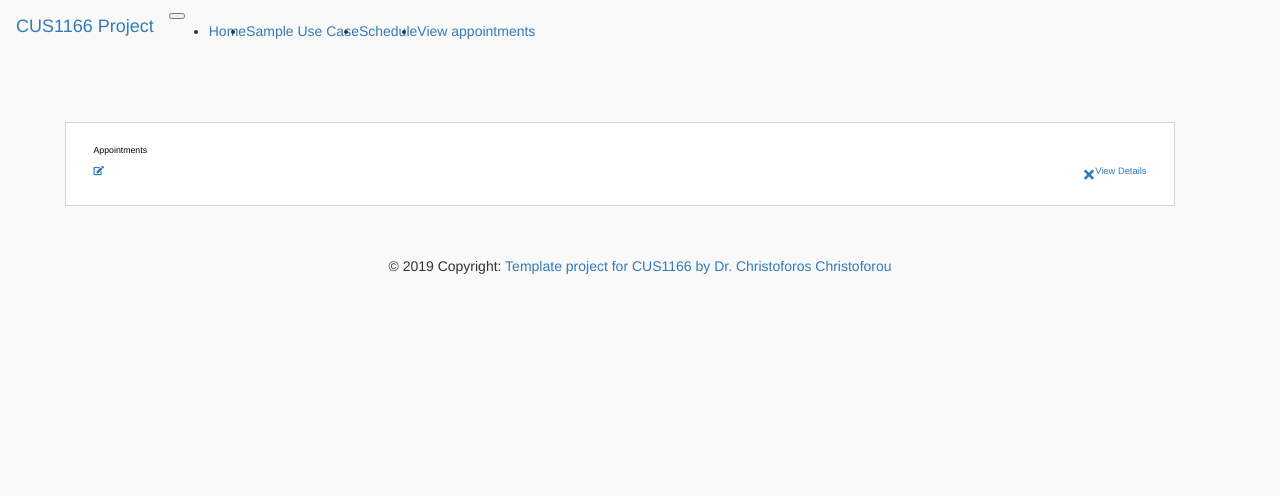
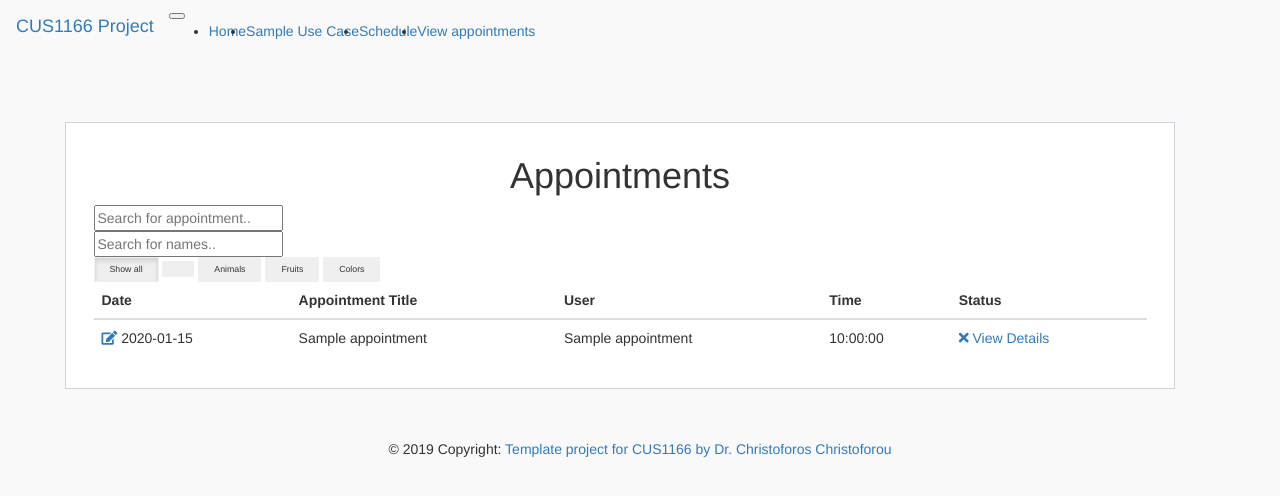
Before and after one commit to Sguthrie16/CUS1166_Quiz, a Flask app: page /ViewAppointments in a window 1280 px wide. Shown: the top 496 px of the page. Run offline with Flask 2, Linux system fonts and the light colour scheme; tables that the repository leaves empty hold one stand-in row (values such as "Sample post"); some libraries are stand-ins or nearby versions.

Commit message:
Sorting by name and appointment

```diff
--- a/CUS1166_Project_Template-master/app/main/routes.py
+++ b/CUS1166_Project_Template-master/app/main/routes.py
@@ -6,6 +6,9 @@ from app.models import Task, Appointment
 
 
 # Main route of the applicaitons.
+from sqlalchemy import desc
+
+
 @bp.route('/', methods=['GET', 'POST'])
 def index():
     return render_template("main/index.html")
@@ -139,7 +142,8 @@ def remove_schedule(appointment_id):
 
 @bp.route('/ViewAppointments', methods=['GET', 'POST'])
 def view_schedule():
-    schedule = db.session.query(Appointment).all()
+    schedule = db.session.query(Appointment).order_by(desc(Appointment.appointment_time)).all()
+
     return render_template('main/display_schedules.html', schedule=schedule)
 
 
--- a/CUS1166_Project_Template-master/app/templates/main/display_schedules.html
+++ b/CUS1166_Project_Template-master/app/templates/main/display_schedules.html
@@ -1,5 +1,5 @@
+
 {% extends "menu.html" %}
-
 {% block main_content %}
 <div class="page-content page-container" id="page-content">
     <div class="padding">
@@ -7,37 +7,54 @@
             <div class="col-lg-12">
                 <div class="card px-3">
                     <div class="card-body">
-                        <h4 class="card-title">Appointments</h4>
+
                         <div class="list-wrapper">
-                <ul class="d-flex flex-column-reverse">
+                            <h1 class="text-center">Appointments</h1>
+                        <input type="text" id="myInput" onkeyup="myFunction()" placeholder="Search for appointment.." title="Type in a appointment"><br>
+                        <input type="text" id="myInput2" onkeyup="myFunction2()" placeholder="Search for names.." title="Type in a name">
+                        <div id="myBtnContainer">
+                          <button class="btn active" onclick="filterSelection('all')"> Show all</button>
+                          <button class="btn" onclick="filterSelection('cars')"> </button>
+                          <button class="btn" onclick="filterSelection('animals')"> Animals</button>
+                          <button class="btn" onclick="filterSelection('fruits')"> Fruits</button>
+                          <button class="btn" onclick="filterSelection('colors')"> Colors</button>
+                        </div>
+
+                            <table id="myTable" class="table">
+                                <thead>
+                                    <tr>
+                                        <th scope="col">Date</th>
+                                        <th scope="col">Appointment Title</th>
+                                        <th scope="col">User</th>
+                                        <th scope="col">Time</th>
+                                        <th scope="col">Status</th>
+                                     </tr>
+                                </thead>
                                      {% for appointments in schedule %}
-                    {% if 'done' == appointments.appointments_status%}
-                        <li class="completed">
-                    {% else %}
-                        <li>
-                    {% endif %}
-                        <a href="{{url_for('main.Update_Schedule',appointment_id=appointments.appointment_id)}}">
+                                         <tr>
+                                            <td class="tab-content"><a href="{{url_for('main.Update_Schedule',appointment_id=appointments.appointment_id)}}">
                                                          <i class="fas fa-edit"></i>
-                        </a>
-
-                        <div class="form-check">
-
-                          <label class="form-check-label">
+                                            </a>{{appointments.appointment_date}}</td>
+                                             <td class="tab-content">{{appointments.appointment_title}}</td>
+                                             <td class="tab-content">{{appointments.customer_name}}</td>
+                                             <td class="tab-content">{{appointments.appointment_time}}</td>
+                                             <td class="tab-content">
                                           {% if 'done' == appointments.appointment_status %}
-                                  <h3>{{appointments.appointment_title}} {{ appointments.appointment_date }} {{ appointments.appointment_time }} - <span class="badge badge-success">{{appointments.appointment_status}}</span></h3>
+                                            <span class="badge badge-success">{{appointments.appointment_status}}</span>
                                           {% elif 'doing' == appointments.appointment_status %}
-                                  <h3> {{appointments.appointment_title}} {{ appointments.appointment_date }} {{ appointments.appointment_time }}- <span class="badge badge-warning">{{appointments.appointment_status}}</span></h3>
+                                            <span class="badge badge-warning">{{appointments.appointment_status}}</span>
                                           {% elif 'todo' == appointments.appointment_status %}
-                                  <h3>{{appointments.appointment_title}} {{ appointments.appointment_date }} {{ appointments.appointment_time }} - <span class="badge badge-danger">{{appointments.appointment_status}}</span></h3>
+                                             <span class="badge badge-danger">{{appointments.appointment_status}}</span>
                                           {% endif %}
                                             <i class="input-helper"></i>
-                          </label>
-                        </div>
+
                                                 <a href="{{url_for('main.remove_schedule',appointment_id=appointments.appointment_id)}}" class="remove"><i class="fas fa-times"></i></a>
-                        <a href="{{url_for('main.view_apppointment_info',appointment_id=appointments.appointment_id)}}" class="view">View Details</a>
-                    </li>
+                                                <a href="{{url_for('main.view_apppointment_info',appointment_id=appointments.appointment_id)}}" class="view">View Details</a></td>
+                                         </tr>
+
                                      {% endfor %}
-                </ul>
+                                </table>
+
                    </div>
                     </div>
                 </div>
@@ -45,5 +62,84 @@
         </div>
     </div>
 </div>
+<script>
+function myFunction() {
+  var input, filter, table, tr, td, td2, i, txtValue;
+  input = document.getElementById("myInput");
+  filter = input.value.toUpperCase();
+  table = document.getElementById("myTable");
+  tr = table.getElementsByTagName("tr");
+  for (i = 0; i < tr.length; i++) {
+    td = tr[i].getElementsByTagName("td")[1];
+    if (td) {
+      txtValue = td.textContent || td.innerText;
+      if (txtValue.toUpperCase().indexOf(filter) > -1) {
+        tr[i].style.display = "";
+      } else {
+        tr[i].style.display = "none";
+      }
+    }
+  }
+}
+function myFunction2() {
+  var input, filter, table, tr, td, td2, i, txtValue;
+  input = document.getElementById("myInput2");
+  filter = input.value.toUpperCase();
+  table = document.getElementById("myTable");
+  tr = table.getElementsByTagName("tr");
+  for (i = 0; i < tr.length; i++) {
+    td = tr[i].getElementsByTagName("td")[2];
+    if (td) {
+      txtValue = td.textContent || td.innerText;
+      if (txtValue.toUpperCase().indexOf(filter) > -1) {
+        tr[i].style.display = "";
+      } else {
+        tr[i].style.display = "none";
+      }
+    }
+  }
+}
+filterSelection("all")
+function filterSelection(c) {
+  var x, i;
+  x = document.getElementsByClassName("filterDiv");
+  if (c == "all") c = "";
+  for (i = 0; i < x.length; i++) {
+    w3RemoveClass(x[i], "show");
+    if (x[i].className.indexOf(c) > -1) w3AddClass(x[i], "show");
+  }
+}
 
+function w3AddClass(element, name) {
+  var i, arr1, arr2;
+  arr1 = element.className.split(" ");
+  arr2 = name.split(" ");
+  for (i = 0; i < arr2.length; i++) {
+    if (arr1.indexOf(arr2[i]) == -1) {element.className += " " + arr2[i];}
+  }
+}
+
+function w3RemoveClass(element, name) {
+  var i, arr1, arr2;
+  arr1 = element.className.split(" ");
+  arr2 = name.split(" ");
+  for (i = 0; i < arr2.length; i++) {
+    while (arr1.indexOf(arr2[i]) > -1) {
+      arr1.splice(arr1.indexOf(arr2[i]), 1);
+    }
+  }
+  element.className = arr1.join(" ");
+}
+
+// Add active class to the current button (highlight it)
+var btnContainer = document.getElementById("myBtnContainer");
+var btns = btnContainer.getElementsByClassName("btn");
+for (var i = 0; i < btns.length; i++) {
+  btns[i].addEventListener("click", function(){
+    var current = document.getElementsByClassName("active");
+    current[0].className = current[0].className.replace(" active", "");
+    this.className += " active";
+  });
+}
+</script>
 {% endblock %}
--- a/CUS1166_Project_Template-master/app/templates/main/todolist.html
+++ b/CUS1166_Project_Template-master/app/templates/main/todolist.html
@@ -25,7 +25,7 @@
                              {% for task in todo_list %}
 
                                 {% if 'done' == task.task_status%}
-                                    <li class="completed">
+                                    <li class="text-danger">
                                 {% else %}
                                     <li>
                                 {% endif %}
```
Lines whose indentation alone changed are shown as unchanged.
